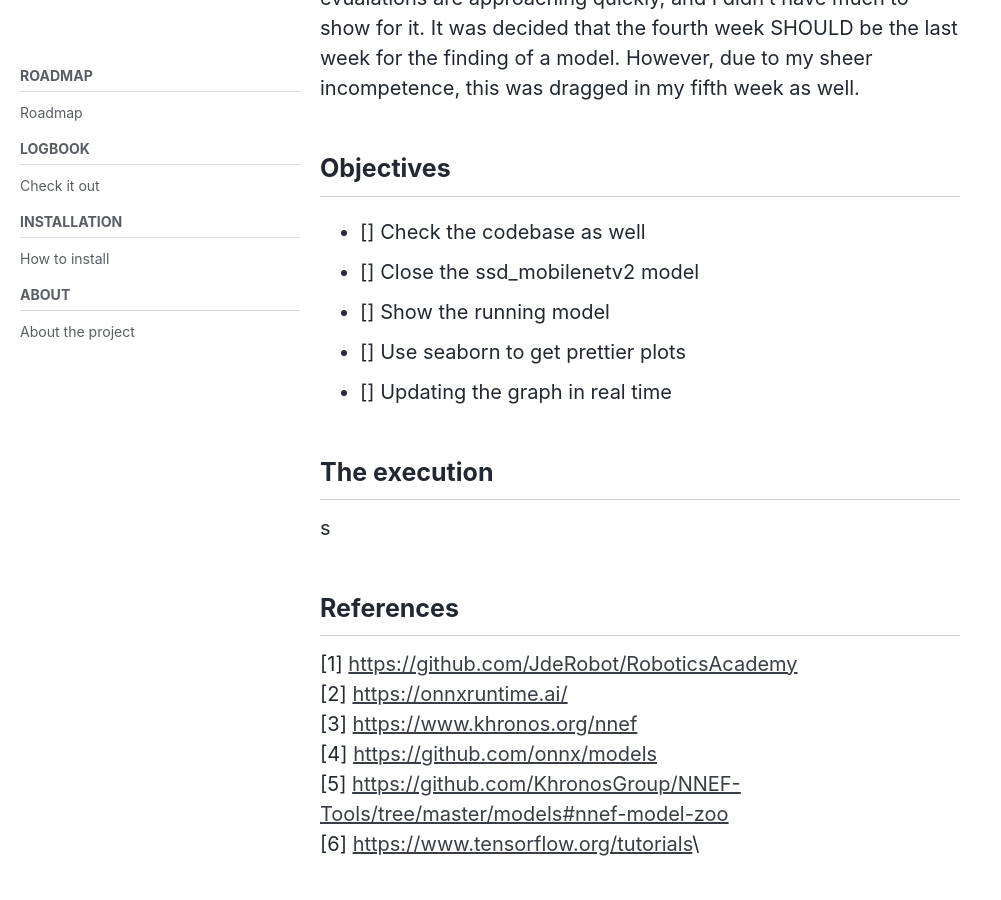
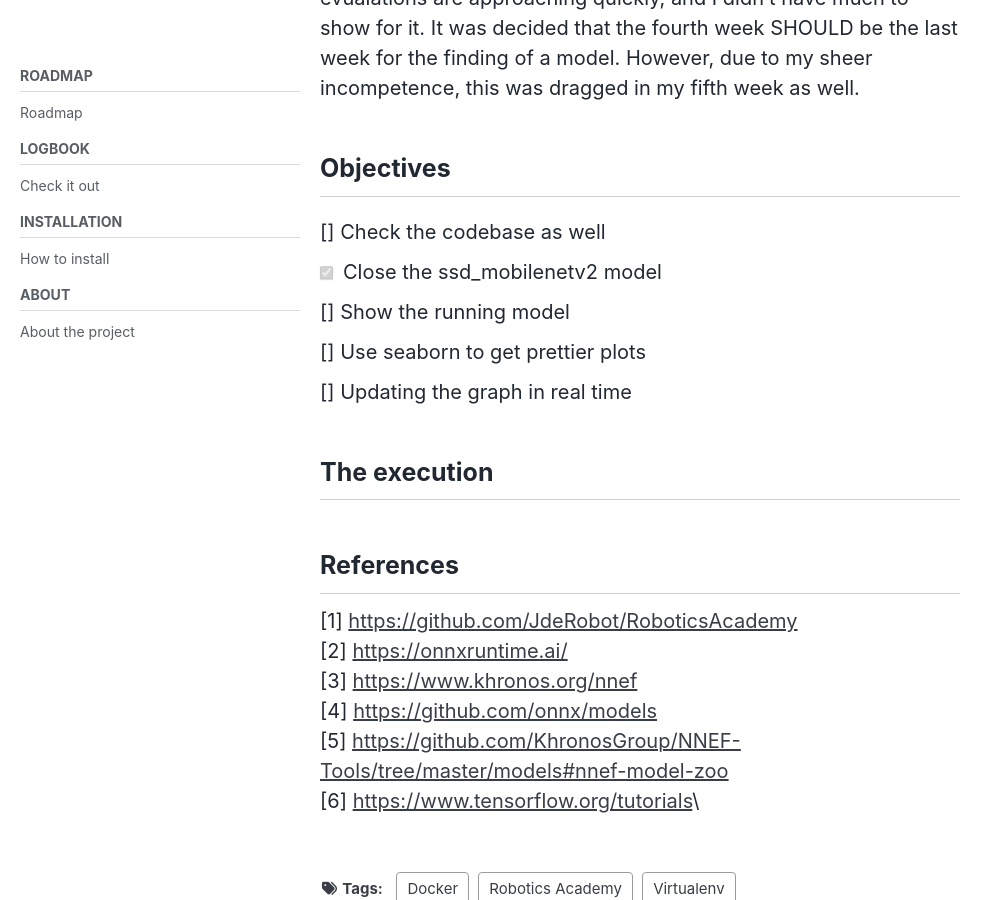
Before and after one commit to TheRoboticsClub/gsoc2022-Bhavesh_Misra, a Jekyll site: the page built from docs/_posts/2022-07-12-Coding_Period_Week4&5.md, in a window 1280 px wide and 900 px high, scrolled down 494 px. Shown: the whole window, without its empty margins (0-1001 px from the left). Built offline with Jekyll 4.4.1, drawn with Linux system fonts in a browser that asks for light colours; cached includes are drawn as plain includes; nearby versions of some CDN libraries.

Commit message:
hopefully

```diff
--- a/docs/_posts/2022-07-12-Coding_Period_Week4&5.md
+++ b/docs/_posts/2022-07-12-Coding_Period_Week4&5.md
@@ -32,7 +32,7 @@
 ## Objectives
 
 - [] Check the codebase as well
-- [] Close the ssd_mobilenetv2 model
+- [X] Close the ssd_mobilenetv2 model
 - [] Show the running model
 - [] Use seaborn to get prettier plots
 - [] Updating the graph in real time
@@ -40,7 +40,7 @@
 
 ## The execution
 
-s
+
 
 ## References
 
```
